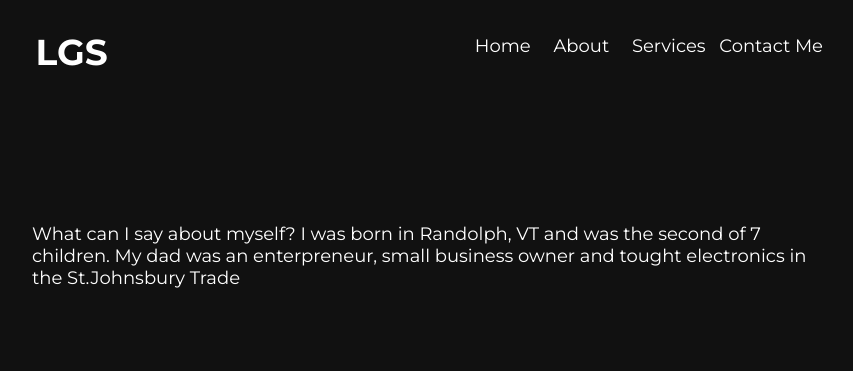
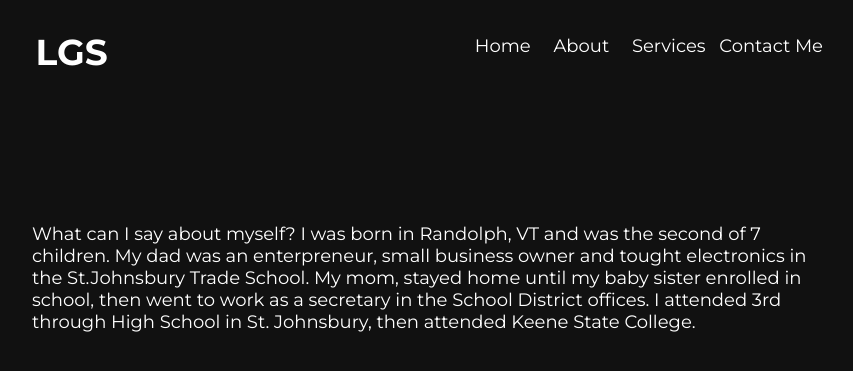
Before and after one commit to delonline/delonline.github.io, a Jekyll site: the page built from about.html, in a window 1280 px wide. Shown: the top 371 px of the page, without its empty margins (208-1061 px from the left). Built offline with Jekyll 4.4.1, drawn with Linux system fonts in a browser that asks for light colours.

Commit message:
Update about.html

```diff
--- a/about.html
+++ b/about.html
@@ -2,5 +2,7 @@
 layout: default
 title: Del Brown, Retired Traveler
 ---
-<P>What can I say about myself?  I was born in Randolph, VT and was the second of 7 children. My dad was an enterpreneur, small business owner and tought electronics in the St.Johnsbury Trade
+<P>What can I say about myself?  I was born in Randolph, VT and was the second of 7 children. My dad was an enterpreneur, small business owner and tought electronics in the St.Johnsbury Trade School.  My mom, stayed home until my baby sister enrolled in school, then went to work as a secretary in the School District offices.
+
+  I attended 3rd through High School in St. Johnsbury, then attended Keene State College.
   </p>
```
